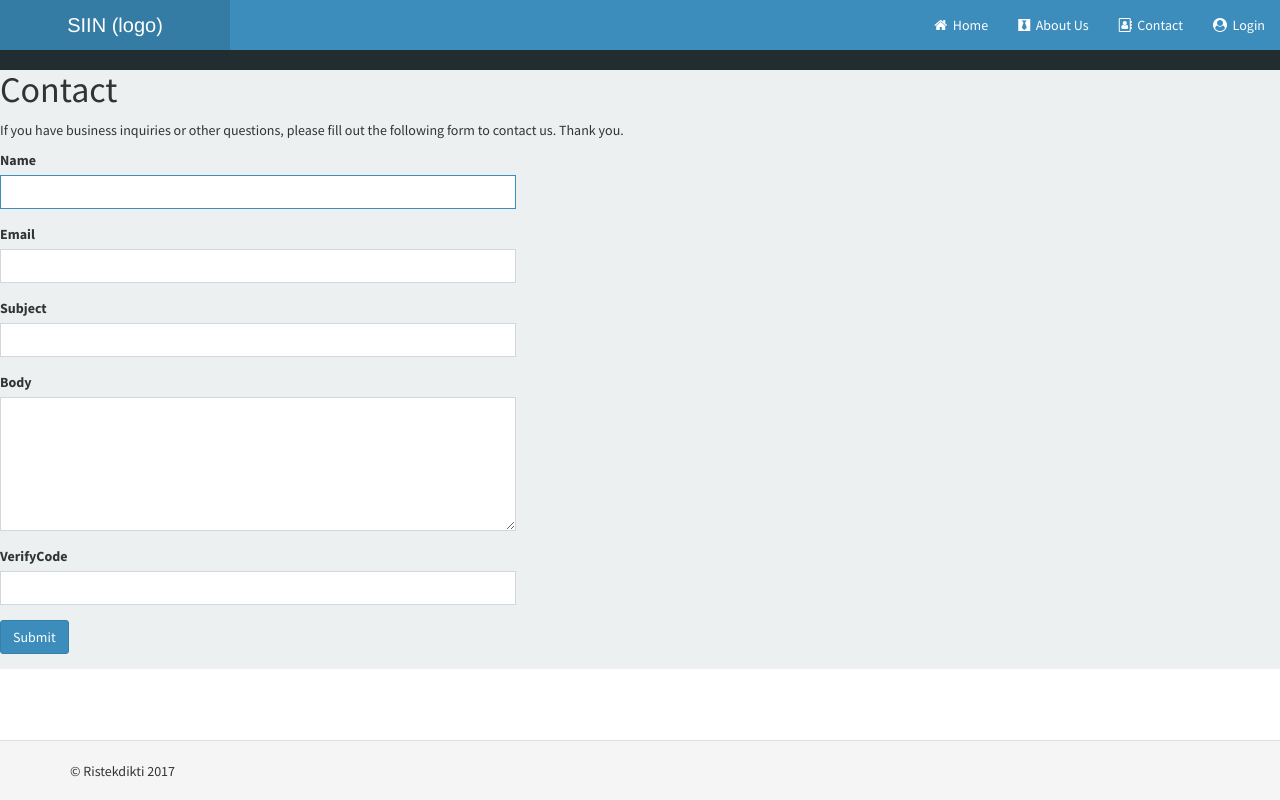
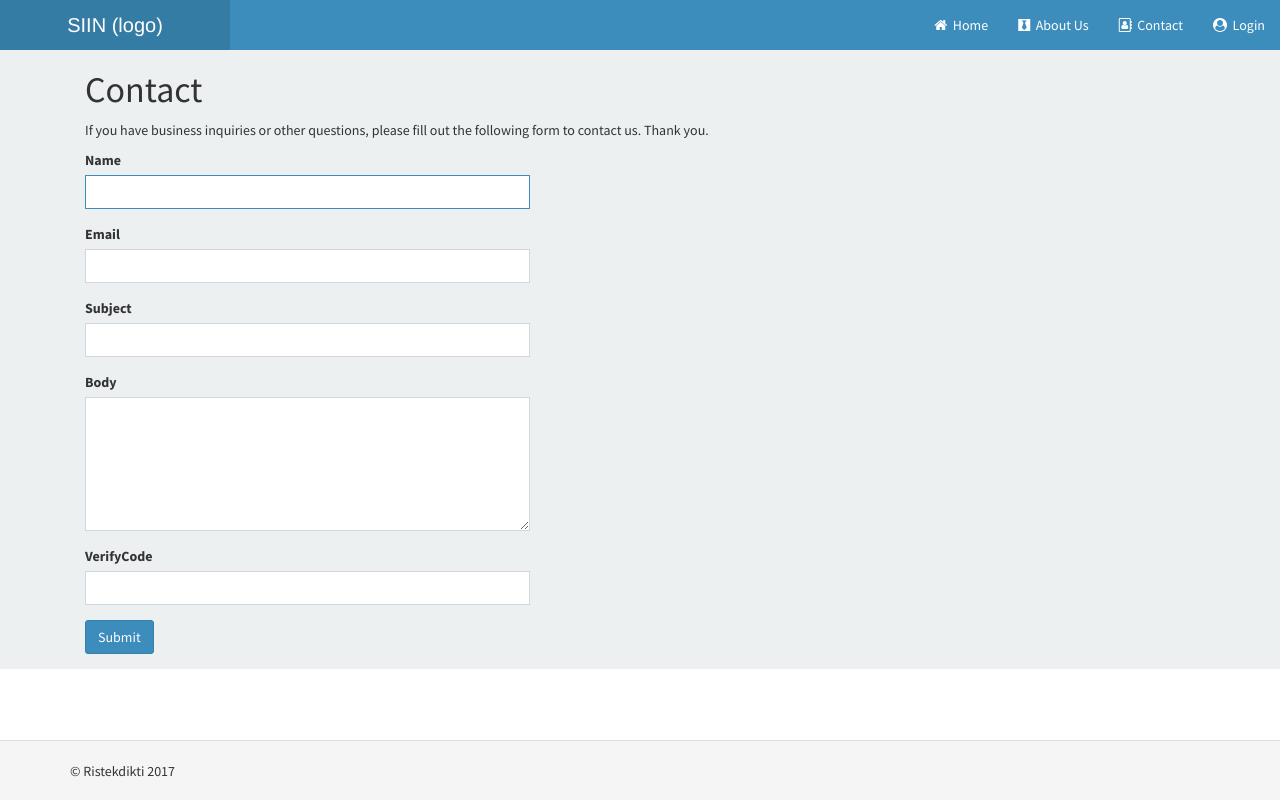
Before and after one commit to baniainurramdlan/demosiin, a Yii app: template basic/views/site/contact.php in a window 1280 px wide. Run offline with PHP 8.4 and a stand-in for Yii, Linux system fonts and the light colour scheme; the template is opened without the code that fills it, so the values that code supplies are empty; form fields are guessed from the names that the template uses; some libraries are stand-ins or nearby versions.

Commit message:
padding contact login

```diff
--- a/basic/views/site/about.php
+++ b/basic/views/site/about.php
@@ -10,6 +10,7 @@ $this->title = 'About';
 <div class="site-about">
     <div class="row">
         <div class="container">
+            <div class="col-md-12">
     <h1>Sistem Informasi Iptek Nasional</h1>
 
     <!--
@@ -33,7 +34,7 @@ $this->title = 'About';
         <li>Renstra Kemenristekdikti tahun 2015-2019,</li>
         <li>Frascatti Manual 2015.</li>
     </ul>
-
+        </div>
         </div>
     </div>
 </div>
--- a/basic/views/site/contact.php
+++ b/basic/views/site/contact.php
@@ -12,6 +12,9 @@ $this->title = 'Contact';
 //$this->params['breadcrumbs'][] = $this->title;
 ?>
 <div class="site-contact">
+     <div class="row">
+        <div class="container">
+            <div class="col-md-12">
     <h1><?= Html::encode($this->title) ?></h1>
 
     <?php if (Yii::$app->session->hasFlash('contactFormSubmitted')): ?>
@@ -65,4 +68,7 @@ $this->title = 'Contact';
         </div>
 
     <?php endif; ?>
+        </div>
 </div>
+         </div>
+    </div>
--- a/basic/views/site/index.php
+++ b/basic/views/site/index.php
@@ -10,7 +10,7 @@ $this->title = 'SIIN - Home';
 <div class="site-index">
 
     <div class="row row-centered">
-        <div class="col-centered">
+        <div class="col-md-12">
             <?=$map->display()?>
         </div>
   </div>
--- a/basic/views/site/login.php
+++ b/basic/views/site/login.php
@@ -11,6 +11,9 @@ $this->title = 'Login';
 //$this->params['breadcrumbs'][] = $this->title;
 ?>
 <div class="site-login">
+    <div class="row">
+    <div class="container">
+    <div class="col-md-12">
     <h1><?= Html::encode($this->title) ?></h1>
 
     <p>Please fill out the following fields to login:</p>
@@ -47,3 +50,6 @@ $this->title = 'Login';
     </div>
   -->
 </div>
+</div>
+</div>
+</div>
```
